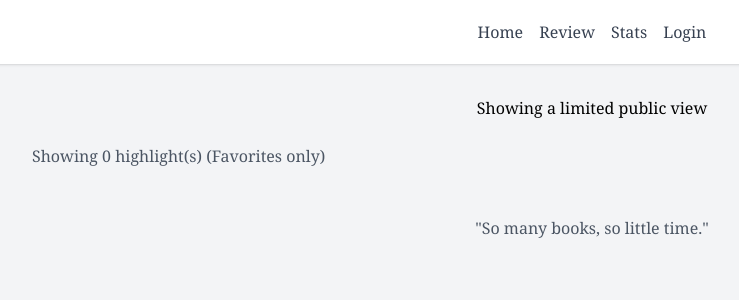
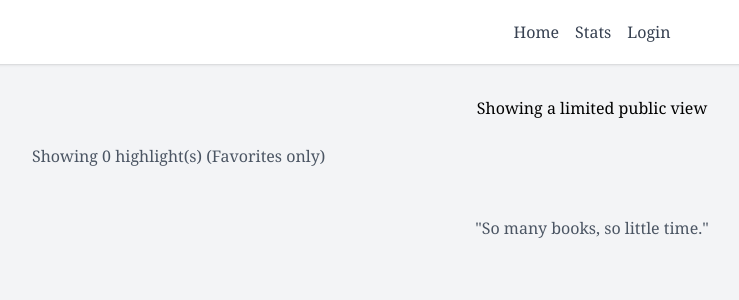
Before and after one commit to ecntu/moonwise, a Flask app: page / in a window 1280 px wide. Shown: the top 300 px of the page, without its empty margins (48-787 px from the left). Run offline with Flask 3, Linux system fonts and the light colour scheme; data that the repository does not hold is empty; some libraries are stand-ins or nearby versions.

Commit message:
hide review when not logged in

```diff
--- a/templates/base.html
+++ b/templates/base.html
@@ -17,10 +17,10 @@
         <div class="max-w-6xl mx-auto px-4">
             <div class="flex justify-center items-center h-16"> <div class="flex space-x-4">
                     <a href="{{ url_for('index') }}" class="text-gray-700 hover:text-gray-900">Home</a>
-                    <a href="{{ url_for('review') }}" class="text-gray-700 hover:text-gray-900">Review</a>
                     <a href="{{ url_for('stats') }}" class="text-gray-700 hover:text-gray-900">Stats</a>
                     {% if g.logged_in %}
                     <a href="{{ url_for('add_highlight') }}" class="text-gray-700 hover:text-gray-900">Add Highlight</a>
+                    <a href="{{ url_for('review') }}" class="text-gray-700 hover:text-gray-900">Review</a>
                     {% endif %}
                 </div>
                 <div class="ml-4"> {% if g.logged_in %}
```
